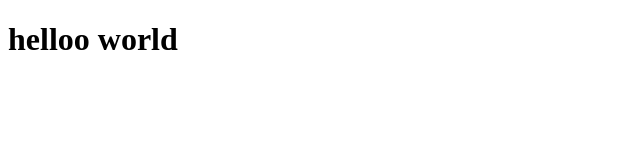
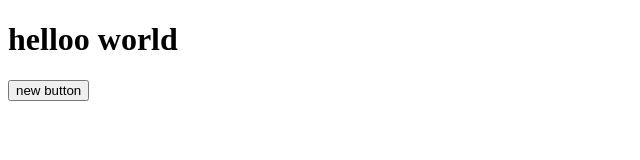
Before and after one commit to arielcoral/newwebsite, a plain HTML site: page index.html in a window 1280 px wide. Shown: the whole page, without its empty margins (0-640 px from the left). Drawn offline with Linux system fonts and the light colour scheme.

Commit message:
new cmmit

```diff
--- a/index.html
+++ b/index.html
@@ -7,5 +7,6 @@
 </head>
 <body>
     <h1>helloo world</h1>
+    <button>new button</button>
 </body>
 </html>
```
